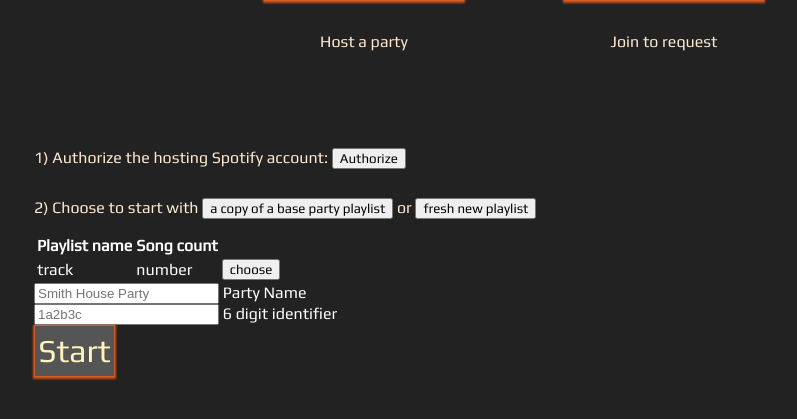
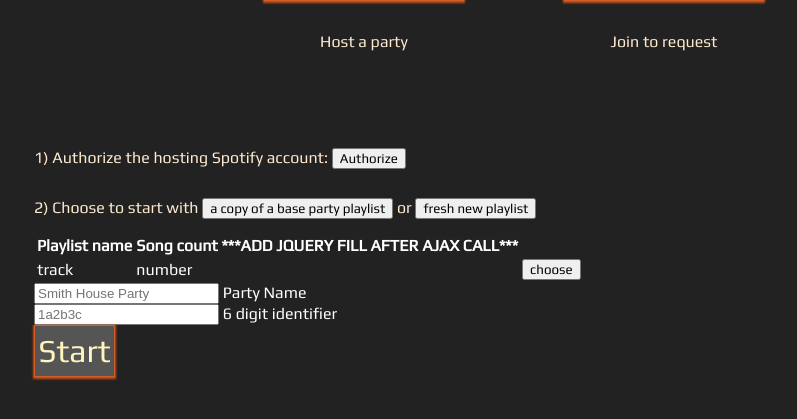
Before and after one commit to the-sides/djranker, a Django app: template templates/homepage.html in a window 1280 px wide. Shown: the part 281-700 px from the top of the page, without its empty margins (126-923 px from the left). Run offline with Django 3.2, Linux system fonts and the light colour scheme; the template is opened without the code that fills it, so the values that code supplies are empty; some web fonts are replaced.

Commit message:
html fixme

```diff
--- a/templates/homepage.html
+++ b/templates/homepage.html
@@ -40,7 +40,7 @@
                     <table>
                         <thead>
                             <th>Playlist name</th>
-                            <th>Song count</th>
+                            <th>Song count ***ADD JQUERY FILL AFTER AJAX CALL***</th>
                             <th></th>
                         </thead>
                         <tbody id='playlist-body'>
```
